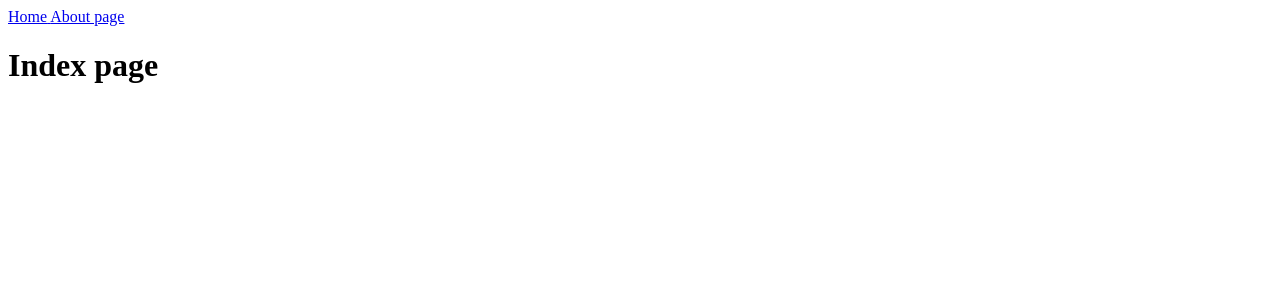
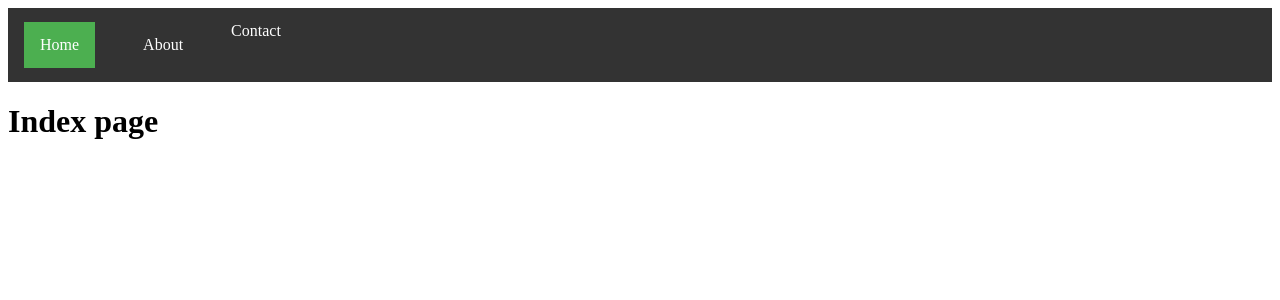
Before and after one commit to Babadzhanov/test-next, a Next.js app: page / in a window 1280 px wide. Shown: the top 300 px of the page. Built offline with nearby package versions, Linux system fonts and the light colour scheme; no server answers.

Commit message:
add simple styling on the navbar

```diff
--- a/components/navbar.js
+++ b/components/navbar.js
@@ -1,11 +1,51 @@
 import Link from "next/link";
+import styled from "styled-components";
+
+const Ul = styled.ul`
+  list-style-type: none;
+  margin: 0;
+  padding: 0;
+  overflow: hidden;
+  background-color: #333;
+  position: -webkit-sticky; /* Safari */
+  position: sticky;
+  top: 0;
+`;
+
+const Li = styled.li`
+  float: left;
+  a {
+    display: block;
+    color: white;
+    text-align: center;
+    padding: 14px 16px;
+    text-decoration: none;
+
+    &:hover {
+      background-color: #111;
+    }
+  }
+  .active {
+    background-color: #4caf50;
+  }
+`;
+
 export default () => (
   <div>
-    <Link href="/" as={process.env.BACKEND_URL + "/"}>
-      <a>Home{" "}</a>
-    </Link>
-    <Link href="/about" as={process.env.BACKEND_URL + "/about"}>
-      <a>About page</a>
-    </Link>
+    <Ul>
+      <Li>
+        <Link href="/" as={process.env.BACKEND_URL + "/"}>
+          <a className="active">Home</a>
+        </Link>
+      </Li>
+      <Li>
+        <Link href="/about" as={process.env.BACKEND_URL + "/about"}>
+          <a>About</a>
+        </Link>
+      </Li>
+      <Li>
+        <a href="#contact">Contact</a>
+      </Li>
+    </Ul>
   </div>
 );
```
